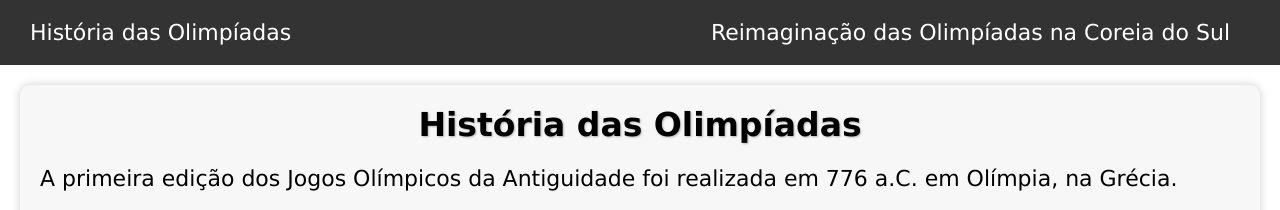
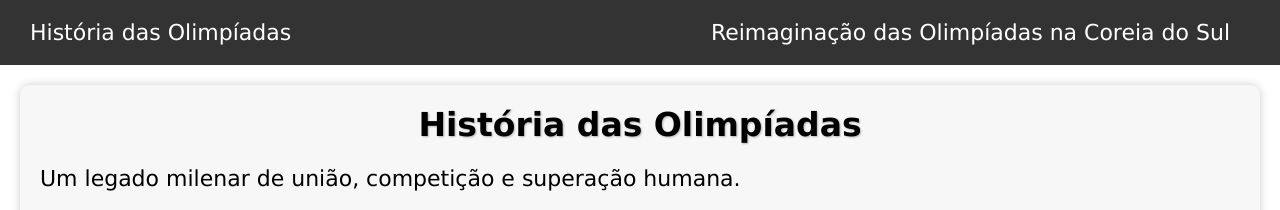
Before and after one commit to fjoao9744/projeto-olimpiadas, a plain HTML site: page index.html in a window 1280 px wide. Shown: the top 210 px of the page. Drawn offline with Linux system fonts and the light colour scheme.

Commit message:
commit de teste

```diff
--- a/index.html
+++ b/index.html
@@ -18,6 +18,7 @@
   <main>
     <section id="historia">
       <h1 class='titulos'>História das Olimpíadas</h1>
+      <p>Um legado milenar de união, competição e superação humana.</p>
       <p>A primeira edição dos Jogos Olímpicos da Antiguidade foi realizada em 776 a.C. em Olímpia, na Grécia.</p>
       <p>Os jogos eram realizados a cada quatro anos e eram uma oportunidade para os atletas de toda a Grécia se reunirem e competirem em eventos como corrida, luta e lançamento de disco.</p>
       <img src="midia/guecia na antiguidade.png" alt="Jogos Olímpicos da Antiguidade" >
```
